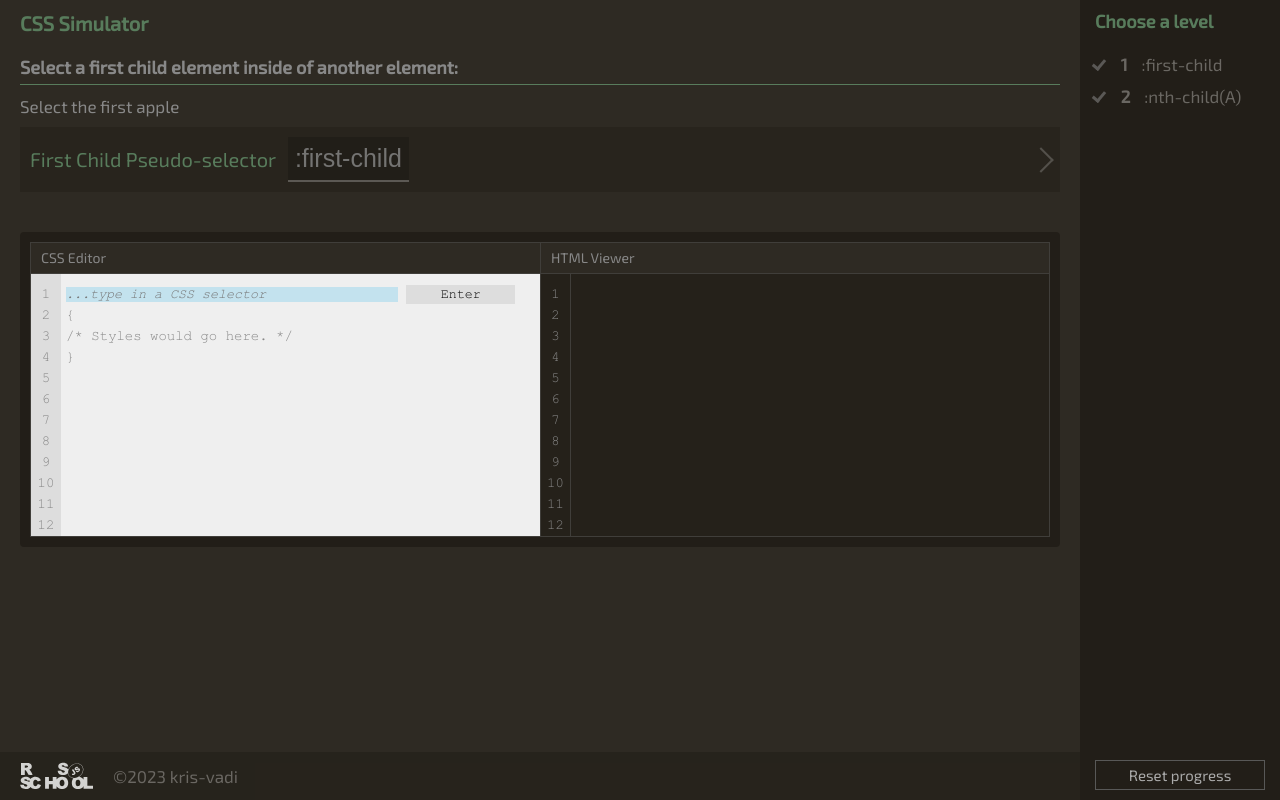
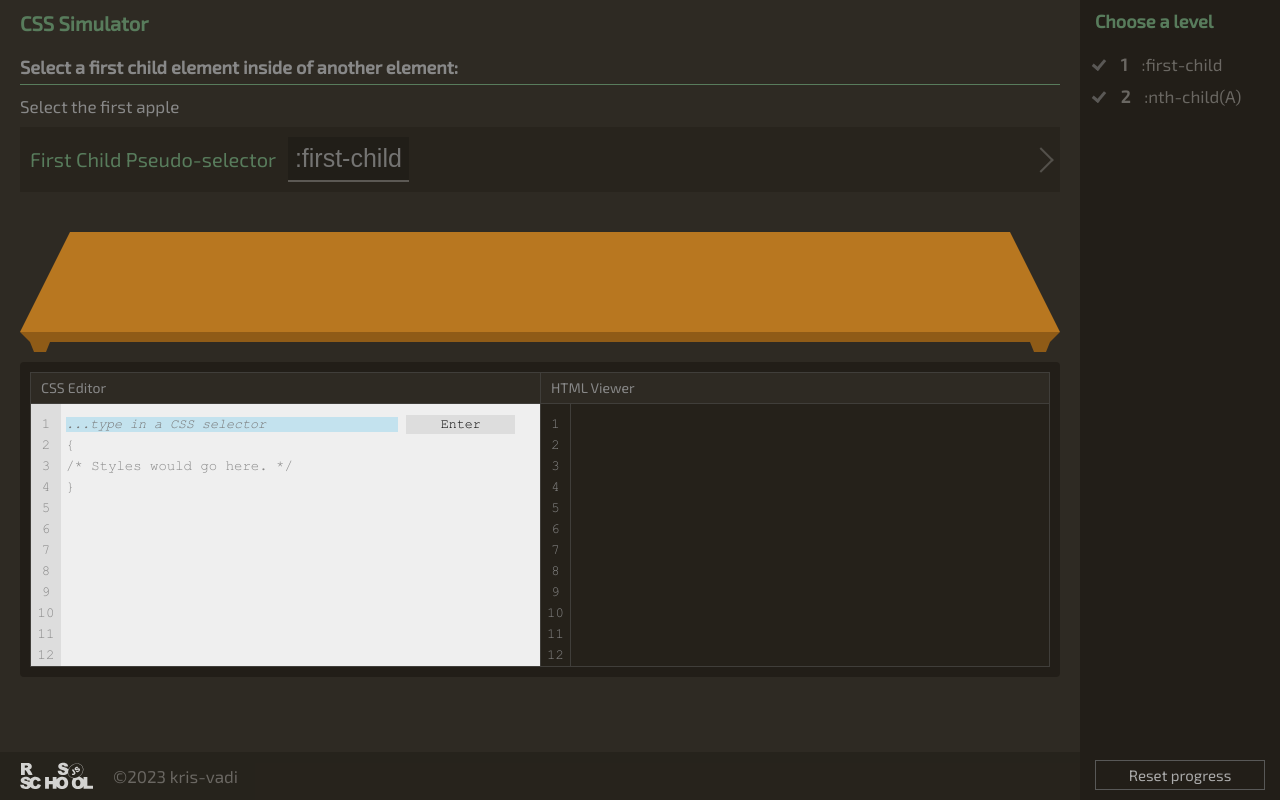
Before and after one commit to kris-vadi/rss-css-selectors, a website built with webpack: page rss-css-selectors/src/index.html in a window 1280 px wide. Built offline with nearby package versions, Linux system fonts and the light colour scheme; files whose address does not match are found by name.

Commit message:
feat: add styles for table surface

```diff
--- /dev/null
+++ b/rss-css-selectors/src/components/table.ts
@@ -0,0 +1,9 @@
+class Table {
+  constructor() {
+
+  }
+
+
+}
+
+export default Table;
--- a/rss-css-selectors/src/index.html
+++ b/rss-css-selectors/src/index.html
@@ -18,7 +18,13 @@
 
         </div>
         <div class="table">
+          <div class="table__surface">
 
+          </div>
+          <div class="table__legs">
+            <div class="table__leg"></div>
+            <div class="table__leg"></div>
+          </div>
         </div>
         <div class="editor">
           <div class="editor__pane">
--- a/rss-css-selectors/src/styles/base/_variables.scss
+++ b/rss-css-selectors/src/styles/base/_variables.scss
@@ -10,5 +10,8 @@ $border: #585857;
 $border-dark: #403e3a;
 $main-color: #587c5c;
 $blue: #c3e2ee;
+$table: #b87720;
+$table-dark: #8f5b17;
+$table-gradient: linear-gradient(355deg, #b87720 0%, #875d25 100%);
 
 $tablet-width: 768px;
--- /dev/null
+++ b/rss-css-selectors/src/styles/components/_table.scss
@@ -0,0 +1,25 @@
+.table {
+  margin-bottom: 10px;
+}
+
+.table__surface {
+  border-bottom: 100px solid $table;
+  border-left: 50px solid transparent;
+  border-right: 50px solid transparent;
+  min-height: 100px;
+  min-width: 100px;
+}
+.table__legs {
+  display: flex;
+  justify-content: space-between;
+  border-top: 10px solid $table-dark;
+  border-left: 10px solid transparent;
+  border-right: 10px solid transparent;
+}
+
+.table__leg {
+  width: 20px;
+    border-left: 4px solid transparent;
+    border-right: 4px solid transparent;
+    border-top: 10px solid $table-dark;
+}
--- a/rss-css-selectors/src/styles/style.scss
+++ b/rss-css-selectors/src/styles/style.scss
@@ -12,3 +12,4 @@
 @import "components/level-task";
 @import "components/buttons";
 @import "components/editor";
+@import "components/table";
```
